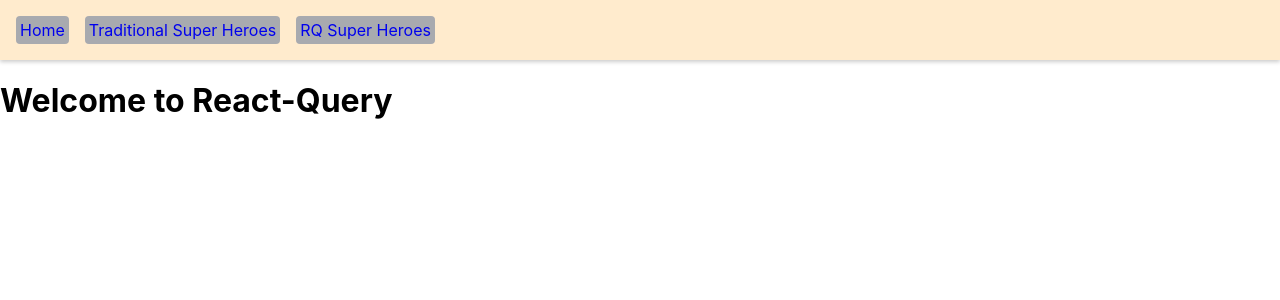
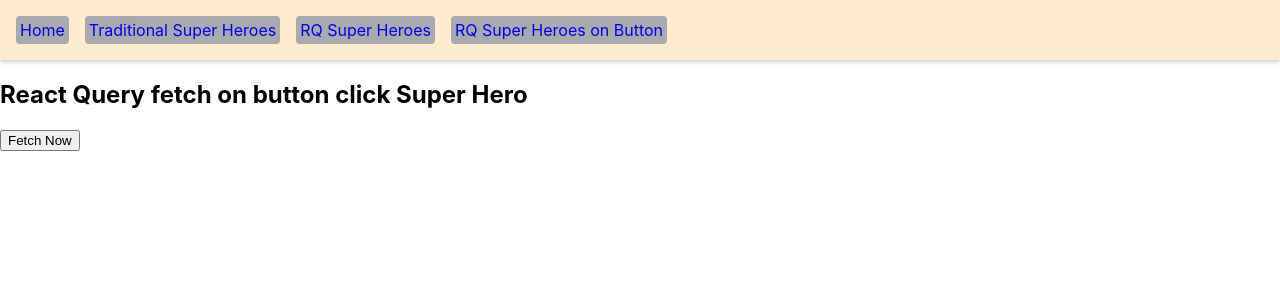
Before and after one commit to RabinPhaiju/react-query, a React (Create React App) app: page /rq-super-heroes-click in a window 1280 px wide. Shown: the top 300 px of the page. Built offline with nearby package versions, Linux system fonts and the light colour scheme.

Commit message:
Added refetch onClick

```diff
--- a/src/App.js
+++ b/src/App.js
@@ -4,6 +4,7 @@
 import { Homepage } from "./components/Homepage"
 import { SuperHeros } from "./components/SuperHeros"
 import { RQSuperHeros } from "./components/RQSuperHeros"
+import { RQSuperHeroOnClick } from "./components/RQSuperHeroOnClick"
 import "./App.css"
 
 const queryClient = new QueryClient() // Added react-query
@@ -24,6 +25,9 @@
               <li>
                 <Link to='/rq-super-heroes'>RQ Super Heroes</Link>
               </li>
+              <li>
+                <Link to='/rq-super-heroes-click'>RQ Super Heroes on Button</Link>
+              </li>
             </ul>
           </nav>
           <Switch>
@@ -32,6 +36,9 @@
             </Route>
             <Route path='/rq-super-heroes'>
               <RQSuperHeros />
+            </Route>
+            <Route path='/rq-super-heroes-click'>
+              <RQSuperHeroOnClick />
             </Route>
             <Route path='/'>
               <Homepage />
--- /dev/null
+++ b/src/components/RQSuperHeroOnClick.js
@@ -0,0 +1,41 @@
+import React from "react"
+import { useQuery } from "react-query"
+import axios from "axios"
+
+const fetchSuperHeros = () => {
+  return axios.get("http://localhost:9000/superheroes")
+}
+
+export const RQSuperHeroOnClick = () => {
+  const { isLoading, data, isError, error, isFetching, refetch } = useQuery(
+    "super-heros",
+    fetchSuperHeros,
+    {
+      enabled: false,
+    }
+  )
+
+  console.log(isLoading, isFetching)
+
+  if (isLoading || isFetching) {
+    return <h2>Loading..</h2>
+  }
+
+  if (isError) {
+    return <h2>{error.message}</h2>
+  }
+
+  return (
+    <div>
+      <h2>React Query fetch on button click Super Hero</h2>
+      <button onClick={refetch}>Fetch Now</button>
+      {data?.data.map((hero) => {
+        return (
+          <div key={hero.id}>
+            {hero.name} {hero.alterEgo}
+          </div>
+        )
+      })}
+    </div>
+  )
+}
```
